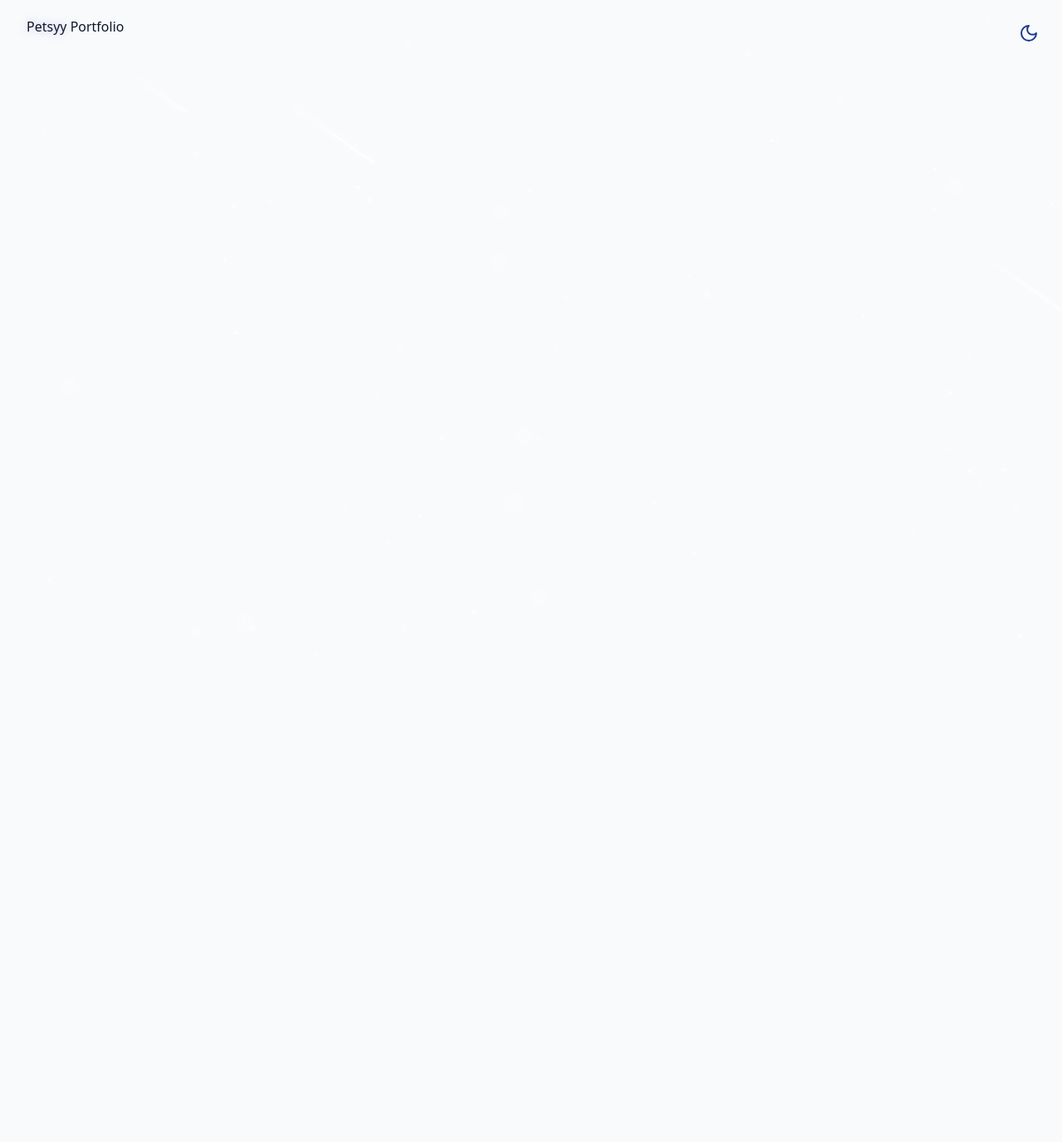
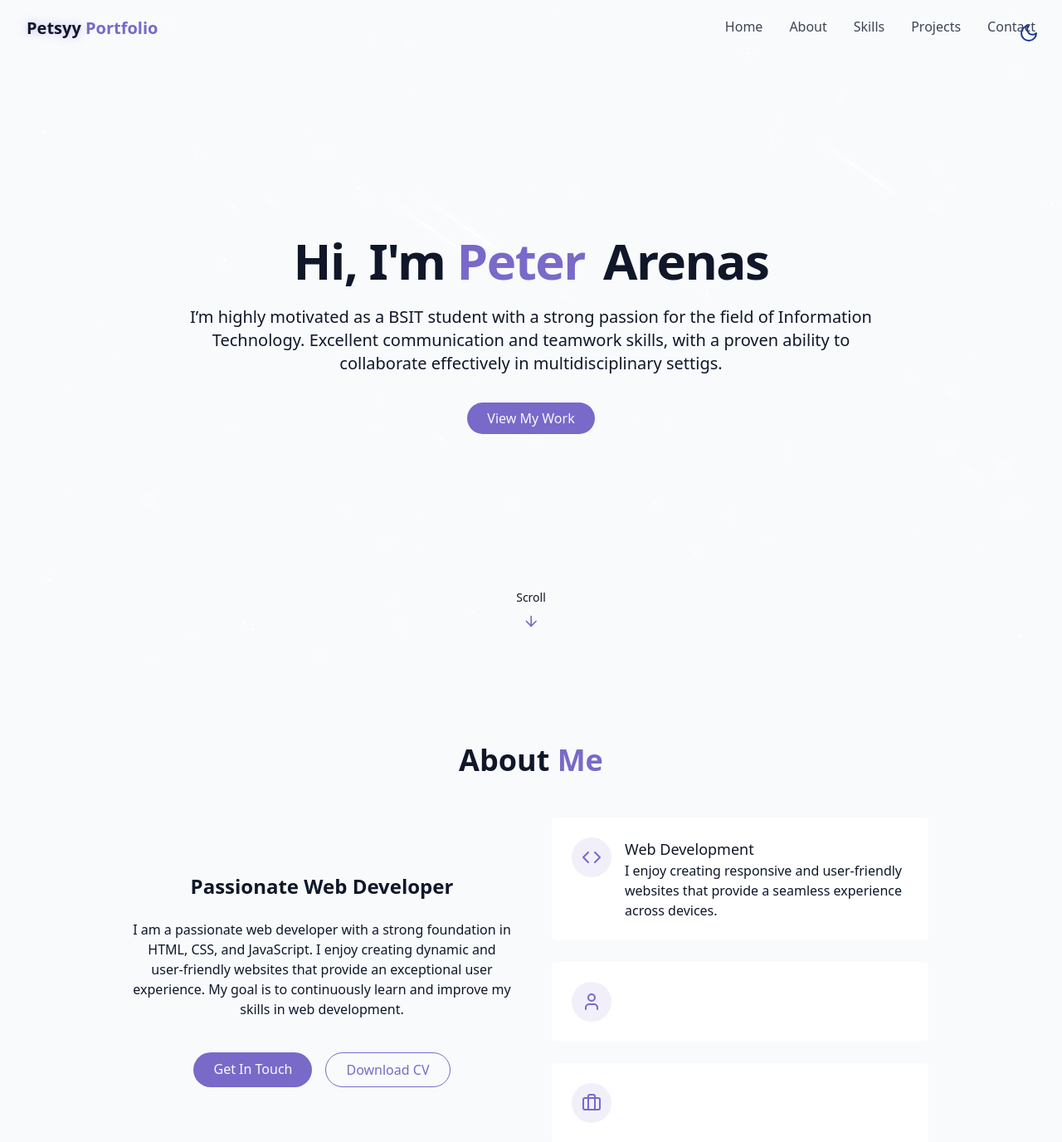
Before and after one commit to Petsyy/petsyy-portfolio, a React (Vite) app: page / in a window 1280 px wide. Shown: the top 1376 px of the page at 83% size. Before the commit the page ends 800 px from the top, so only its background shows below. Built offline with nearby package versions, Linux system fonts and the light colour scheme.

Commit message:
added home & about section

```diff
--- /dev/null
+++ b/src/components/AboutSection.jsx
@@ -0,0 +1,62 @@
+import { Briefcase, Code, User } from "lucide-react";
+
+export const AboutSection = () => {
+    return <section id="about" className="py-24 px-4 relative">
+        <div className="container mx-auto max-w-5xl">
+            <h2 className="text-3xl md:text-4xl font-bold mb-12 text-center">
+                About <span className="text-primary"> Me</span>
+            </h2>
+
+            <div className="grid grid-cols-1 md:grid-cols-2 gap-12 items-center">
+                <div className="space-y-6">
+                    <h3 className="text-2xl font-semibold">
+                        Passionate Web Developer
+                    </h3>
+
+                    <p className="text-muted-foreground">
+                        I am a passionate web developer with a strong foundation in HTML, CSS, and JavaScript. I enjoy creating dynamic and user-friendly websites that provide an exceptional user experience. My goal is to continuously learn and improve my skills in web development.
+                    </p>
+
+                    <div className="flex flex-col sm:flex-row gap-4 pt-4 justify-center">
+                        <a href="#contact" className="cosmic-button">
+                            Get In Touch
+                        </a>
+
+                        <a href="" className="px-6 py-2 rounded-full border border-primary text-primary hover:bg-primary-foreground/10 transition-colors duration-300">
+                            Download CV
+                        </a>
+                    </div>
+                </div>
+                <div className="grid grid-cols-1 gap-6">
+                    <div className="gradient-border p-6 card-hover">
+                        <div className="flex items-start gap-4">
+                            <div className="p-3 rounded-full bg-primary/10">
+                                <Code className="h-6 w-6 text-primary" />
+                            </div>
+                            <div className="text-left">
+                                <h4 className="text-semibold text-lg"> Web Development</h4>
+                                <p className="text-muted-foreground">
+                                I enjoy creating responsive and user-friendly websites that provide a seamless experience across devices.
+                                </p>
+                            </div>
+                        </div>
+                    </div>
+                    <div className="gradient-border p-6 card-hover">
+                        <div className="flex items-start gap-4">
+                            <div className="p-3 rounded-full bg-primary/10">
+                                <User className="h-6 w-6 text-primary" />
+                            </div>
+                        </div>
+                    </div>
+                    <div className="gradient-border p-6 card-hover">
+                        <div className="flex items-start gap-4">
+                            <div className="p-3 rounded-full bg-primary/10">
+                                <Briefcase className="h-6 w-6 text-primary" />
+                            </div>
+                        </div>
+                    </div>
+                </div>
+            </div>
+        </div>
+    </section>
+}
--- /dev/null
+++ b/src/components/HeroSection.jsx
@@ -0,0 +1,33 @@
+import { ArrowDown } from "lucide-react";
+
+export const HeroSection = () => {
+    return <section
+    id="hero"
+    className="relative min-h-screen flex flex-col items center justify-center px-4"
+    >
+        <div className="container max-w-4xl mx-auto text-center z-10">
+            <div className="space-y-6">
+                <h1 className="text-4xl md:text-6xl font-bold tracking-tight">
+                    <span className="opacity-0 animate-fade-in"> Hi, I'm</span>
+                    <span className="text-primary opacity-0 animate-fade-in-delay-1"> Peter</span>
+                    <span className="text-gradient ml-2 opcity-0 animate-fade-in-delay-2"> Arenas</span>
+                </h1>
+
+                <p className="text-lg md:text-xl text-muted-foreground max-2-2xl mx-auto opacity-0 animate-fade-in-delay-3">
+                    I’m highly motivated as a BSIT student with a strong passion for the field of Information Technology. Excellent communication and teamwork skills, with a proven ability to collaborate effectively in multidisciplinary settigs.
+                </p>
+
+                <div className="pt-4 opacity-0 animate-fade-in-delay-4">
+                    <a href="#projects" className="cosmic-button">
+                        View My Work
+                    </a>
+                </div>
+            </div>
+        </div>
+
+        <div className="absolute bottom-8 left-1/2 transform -translate-x-1/2 flex flex-col items-center animate-bounce">
+            <span className="text-sm text-muted-foreground mb-2"> Scroll </span>
+            <ArrowDown className="w-5 h-5 text-primary" />
+        </div>
+    </section>
+}
--- a/src/components/Navbar.jsx
+++ b/src/components/Navbar.jsx
@@ -1,17 +1,18 @@
 import { useEffect, useState } from 'react';
 import { cn } from '@/lib/utils';
+import { Menu, X } from 'lucide-react';
 
 const navItems = [
-    {name: 'Home', href: "#home"},
+    {name: 'Home', href: "#hero"},
     {name: 'About', href: "#about"},
     {name: 'Skills', href: "#skills"},
     {name: 'Projects', href: "#projects"},
     {name: 'Contact', href: "#contact"},
-
 ]
 
 export const Navbar = () => {
     const [isScrolled, setIsScrolled] = useState(false);
+    const [isMenuOpen, setIsMenuOpen] = useState(false);
 
     useEffect(() => {
         const handleScroll = () => {
@@ -29,11 +30,58 @@
          isScrolled ? "py-3 bg-background/80 backdrop-blur-md shadow-xs" : "py-5"
         )}
         >
+            <div className="container flex flex-items-center justify-between">
+                <a className='text-xl font-bold text-primary flex items-center' href='#hero'>
+                    <span className='relative z-10'>
+                        <span className="text-glow text-foreground"> Petsyy </span> Portfolio
+                    </span>
+                </a>
 
-            <div className="container flex flex-items-center justify-between">
-                <a>
-                    <span className="text-glow"> Petsyy </span> Portfolio
-                </a>
+            {/* Desktop Navbar */}
+                <div className='hidden md:flex space-x-8'>
+                    {navItems.map((item, key) => (
+                        <a
+                        key={key}
+                        href={item.href}
+                        className='text-foreground/80 hover:text-primary transition-colors duration-300'
+                        >
+                            {item.name}
+                        </a>
+                    ))}
+                </div>
+
+            {/* Mobile Navbar */}
+
+            <button onClick={() => setIsMenuOpen((prev) => !prev)}
+            className='md:hidden p-2 text-foreground z-50'
+            aria-label={isMenuOpen ? "Close menu" : "Open menu"}
+            >
+
+            {isMenuOpen ? <X size={24} /> : <Menu size={24} />}
+
+            </button>
+
+            <div
+            className={cn(
+                "fixed inset-0 bg-background/95 backdrop-blur-md z-40 flex flex-col items-center justify-center",
+                "transition-all duration-300 md:hidden",
+                isMenuOpen ? "opacity-100 pointer-events-auto"
+                : "opacity-0 pointer-events-none"
+                )}
+            >
+                <div className='flex flex-col space-y-8 text-xl'>
+                    {navItems.map((item, key) => (
+                        <a
+                        key={key}
+                        href={item.href}
+                        className='text-foreground/80 hover:text-primary transition-colors duration-300'
+                        onClick={() => setIsMenuOpen(false)}
+                        >
+                            {item.name}
+                        </a>
+                    ))}
+                    </div>
+                </div>
             </div>
         </nav>
     );
--- a/src/pages/Home.jsx
+++ b/src/pages/Home.jsx
@@ -1,6 +1,8 @@
 import { Navbar } from "../components/Navbar";
 import { ThemeToggle } from "../components/ThemeToggle";
 import { StarBackground } from "@/components/StarBackground";
+import { HeroSection } from "@/components/HeroSection";
+import { AboutSection } from "../components/AboutSection";
 
 export const Home = () => {
     return <div className="min-h-screen bg-background text-foreground overflow-x-hidden">
@@ -8,6 +10,10 @@
         <ThemeToggle />
         <StarBackground />
         <Navbar />
+        <main>
+            <HeroSection />
+        </main>
+        <AboutSection />
         {/*Main Content*/}
 
         {/*Footer*/}
```
